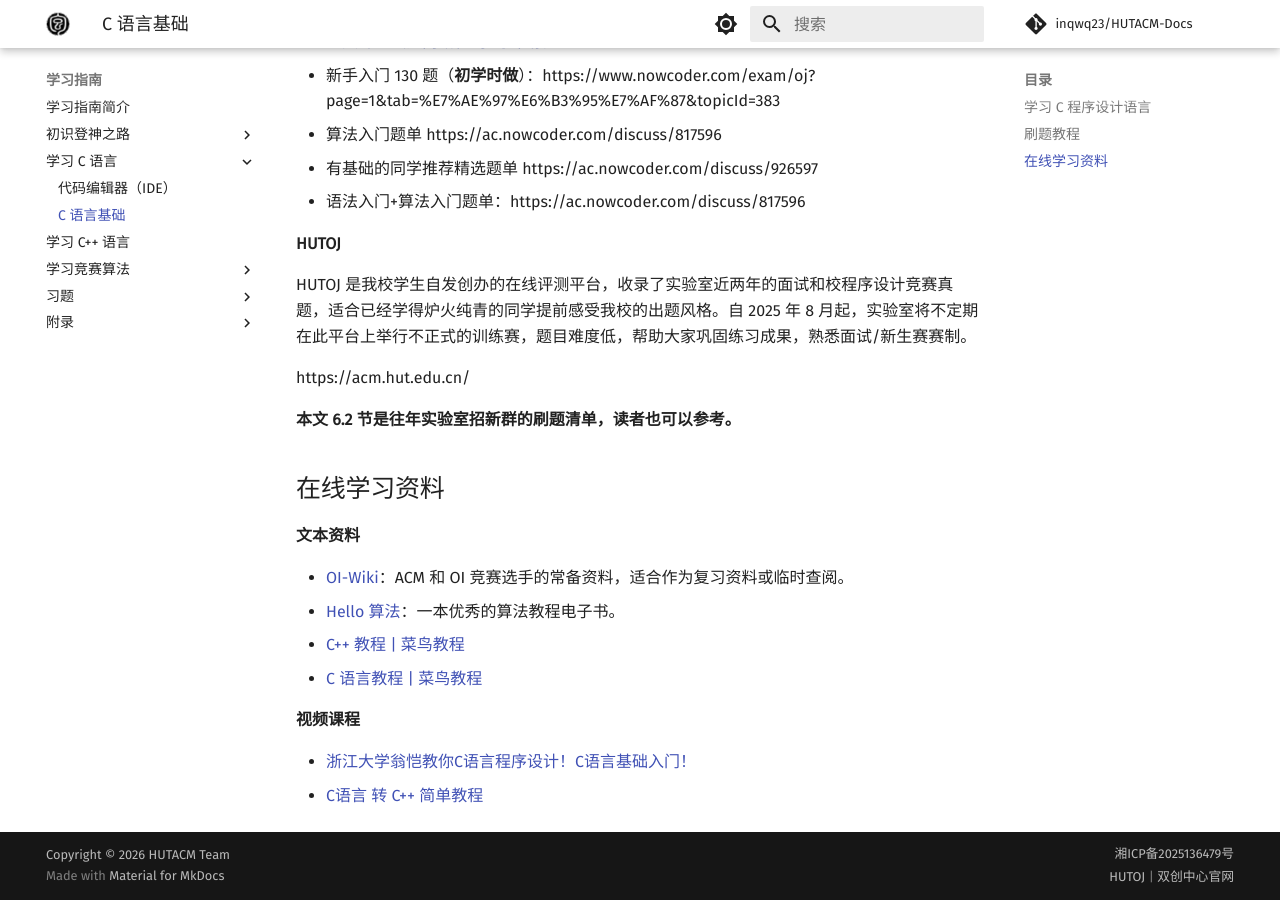
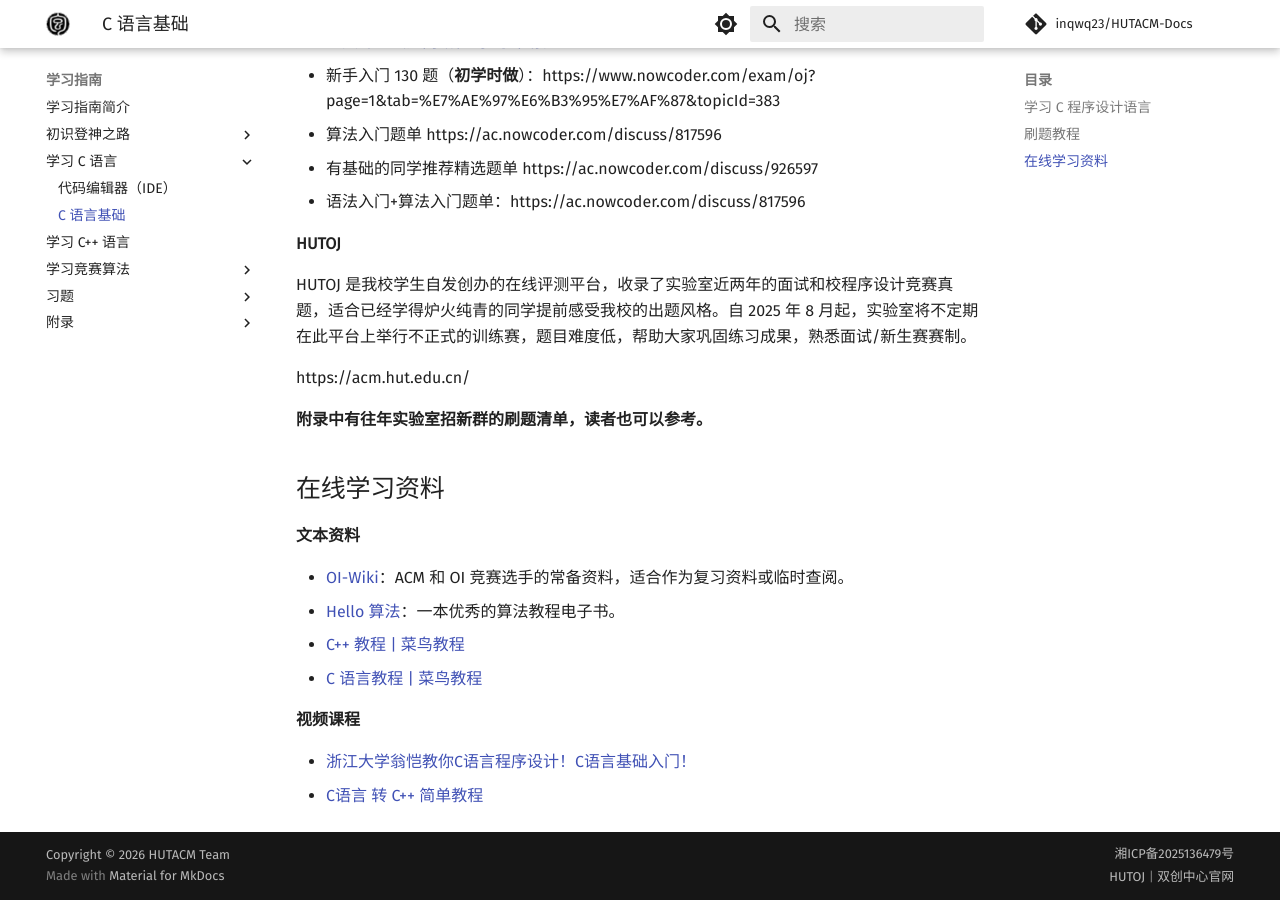
Before and after one commit to inqwq23/HUTACM-Docs, an MkDocs documentation site: the page built from docs/guide/learn-c/learn-c.md, in a window 1280 px wide and 900 px high, scrolled down 1322 px. Built offline with MkDocs 1.6.1 and Material for MkDocs 9.7.7, drawn with Linux system fonts in a browser that asks for light colours; comment, search, counter and statistics services are not loaded.

Commit message:
改正文本

```diff
--- a/docs/guide/learn-c/learn-c.md
+++ b/docs/guide/learn-c/learn-c.md
@@ -49,7 +49,7 @@ HUTOJ 是我校学生自发创办的在线评测平台，收录了实验室近
 
 https://acm.hut.edu.cn/
 
-**本文 6.2 节是往年实验室招新群的刷题清单，读者也可以参考。**
+**附录中有往年实验室招新群的刷题清单，读者也可以参考。**
 
 ## 在线学习资料
 
```
